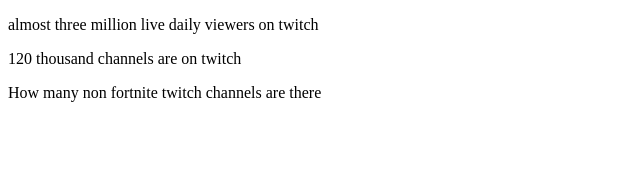
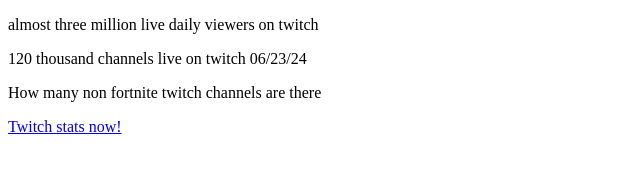
Before and after one commit to bleseneralexander/TWITCHSUPPORT, a plain HTML site: page index.html in a window 1280 px wide. Shown: the whole page, without its empty margins (0-640 px from the left). Drawn offline with Linux system fonts and the light colour scheme.

Commit message:
Update index.html

```diff
--- a/index.html
+++ b/index.html
@@ -17,10 +17,11 @@ float:middle;
       <div class="middle">
       <p>almost three million live daily viewers on twitch</p>
 
-      <p>120 thousand channels are on twitch</p>
+      <p>120 thousand channels live on twitch 06/23/24</p>
       </div>
         <div class="middle">
       <p>How many non fortnite twitch channels are there</p>
+          <a href="https://twitchtracker.com/statistics">Twitch stats now!</a>
         </div>
     </body>
   </html>
```
